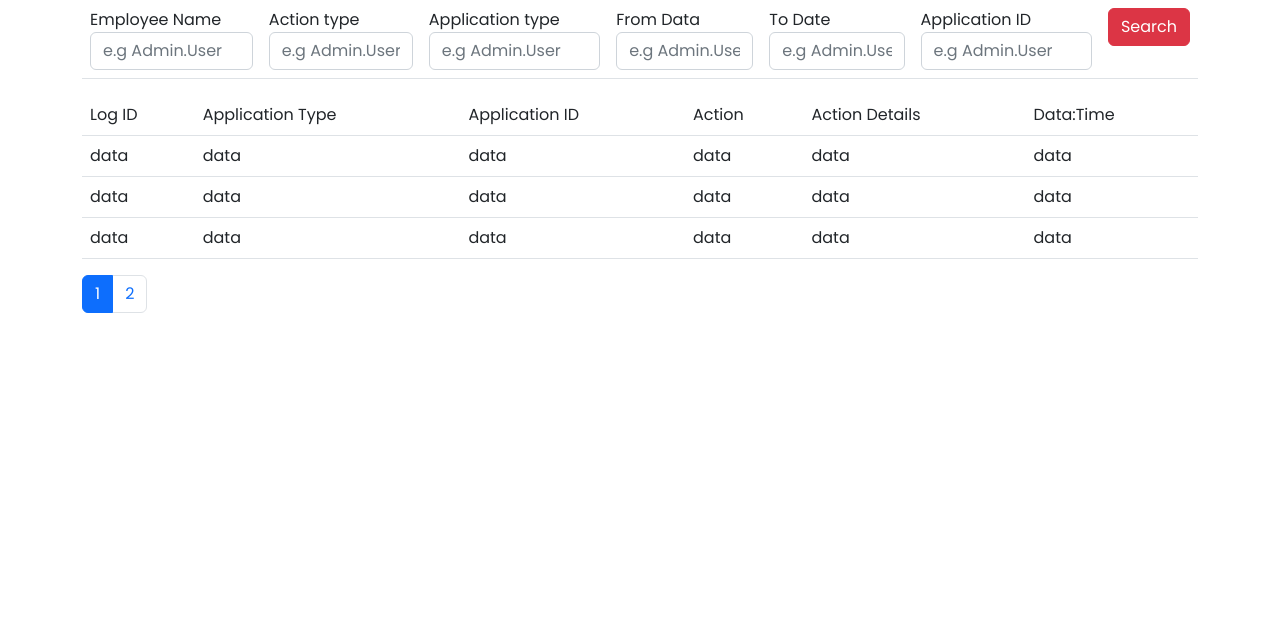
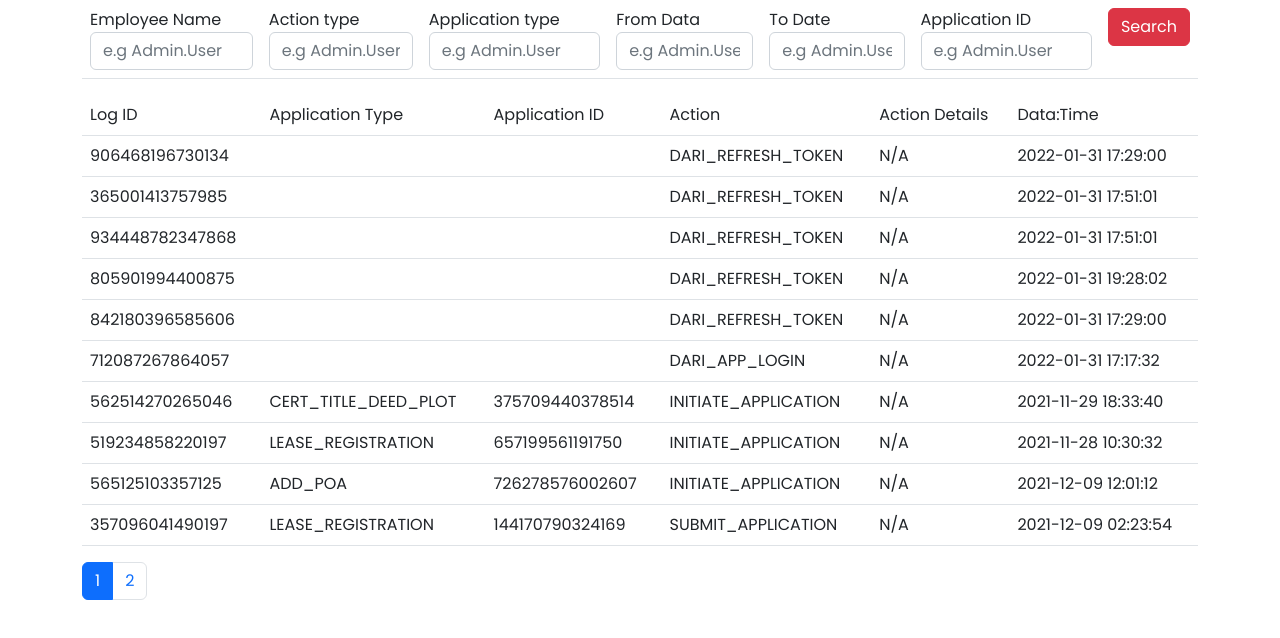
Before and after one commit to SuleimanZhukov/logger-search, a React (Create React App) app: page / in a window 1280 px wide. Shown: the top 638 px of the page. Built offline with nearby package versions, Linux system fonts and the light colour scheme.

Commit message:
pagination done

```diff
--- a/src/App.js
+++ b/src/App.js
@@ -1,8 +1,9 @@
-import React, { useEffect, useState } from "react";
+import React, { useState } from "react";
+import { getData } from "./services/fakeDataService";
+import { paginate } from "./utils/paginate";
+import Pagination from "./components/pagination";
+import Header from "./components/header";
 import Table from "./components/table";
-import { getData } from "./services/fakeDataService";
-import Pagination from "./components/pagination";
-import { paginate } from "./utils/paginate";
 import "./css/App.css";
 
 function App() {
@@ -10,15 +11,16 @@ function App() {
   const [pageSize, setPageSize] = useState(10);
   const [currentPage, setCurrentPage] = useState(1);
 
-  const dataPage = paginate(data, currentPage, pageSize);
-
   const handlePageChange = (page) => {
     setCurrentPage(page);
   };
 
+  const dataPage = paginate(data, currentPage, pageSize);
+
   return (
     <div className="container">
-      <Table />
+      <Header />
+      <Table data={dataPage} />
       <Pagination
         itemsCount={data.length}
         pageSize={pageSize}
--- a/src/components/headerTable.jsx
+++ b/src/components/header.jsx
@@ -10,7 +10,7 @@ const data = [
   "Application ID",
 ];
 
-const HeaderTable = () => {
+const Header = () => {
   return (
     <table className="table">
       <tbody>
@@ -42,4 +42,4 @@ const HeaderTable = () => {
   );
 };
 
-export default HeaderTable;
+export default Header;
--- a/src/components/mainTable.jsx
+++ /dev/null
@@ -1,46 +0,0 @@
-import React from "react";
-
-const MainTable = (props) => {
-  return (
-    <table className="table">
-      <thead>
-        <tr>
-          <th>Log ID</th>
-          <th>Application Type</th>
-          <th>Application ID</th>
-          <th>Action</th>
-          <th>Action Details</th>
-          <th>Data:Time</th>
-        </tr>
-      </thead>
-      <tbody>
-        <tr>
-          <td>data</td>
-          <td>data</td>
-          <td>data</td>
-          <td>data</td>
-          <td>data</td>
-          <td>data</td>
-        </tr>
-        <tr>
-          <td>data</td>
-          <td>data</td>
-          <td>data</td>
-          <td>data</td>
-          <td>data</td>
-          <td>data</td>
-        </tr>
-        <tr>
-          <td>data</td>
-          <td>data</td>
-          <td>data</td>
-          <td>data</td>
-          <td>data</td>
-          <td>data</td>
-        </tr>
-      </tbody>
-    </table>
-  );
-};
-
-export default MainTable;
--- a/src/components/table.jsx
+++ b/src/components/table.jsx
@@ -1,14 +1,58 @@
 import React from "react";
-import HeaderTable from "./headerTable";
-import MainTable from "./mainTable";
 
-function Table(props) {
+const Table = (props) => {
+  const { data } = props;
+
   return (
-    <div>
-      <HeaderTable />
-      <MainTable />
-    </div>
+    <table className="table">
+      <thead>
+        <tr>
+          <th>Log ID</th>
+          <th>Application Type</th>
+          <th>Application ID</th>
+          <th>Action</th>
+          <th>Action Details</th>
+          <th>Data:Time</th>
+        </tr>
+      </thead>
+      <tbody>
+        {data.map((item) => (
+          <tr key={item.logId}>
+            <td>{item.logId}</td>
+            <td>{item.applicationType}</td>
+            <td>{item.applicationId}</td>
+            <td>{item.actionType}</td>
+            <td>N/A</td>
+            <td>{item.creationTimestamp}</td>
+          </tr>
+        ))}
+        {/* <tr>
+          <td>data</td>
+          <td>data</td>
+          <td>data</td>
+          <td>data</td>
+          <td>data</td>
+          <td>data</td>
+        </tr>
+        <tr>
+          <td>data</td>
+          <td>data</td>
+          <td>data</td>
+          <td>data</td>
+          <td>data</td>
+          <td>data</td>
+        </tr>
+        <tr>
+          <td>data</td>
+          <td>data</td>
+          <td>data</td>
+          <td>data</td>
+          <td>data</td>
+          <td>data</td>
+        </tr> */}
+      </tbody>
+    </table>
   );
-}
+};
 
 export default Table;
```
